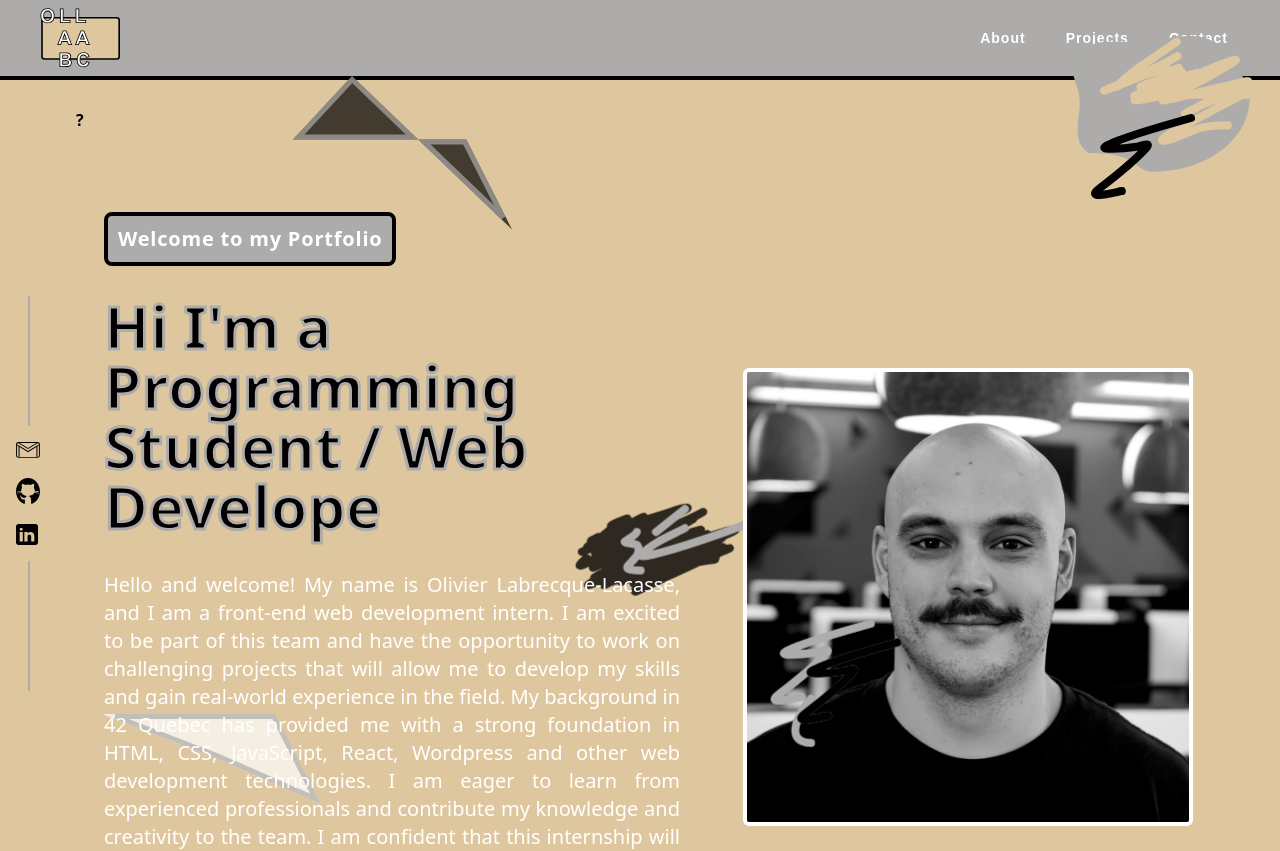
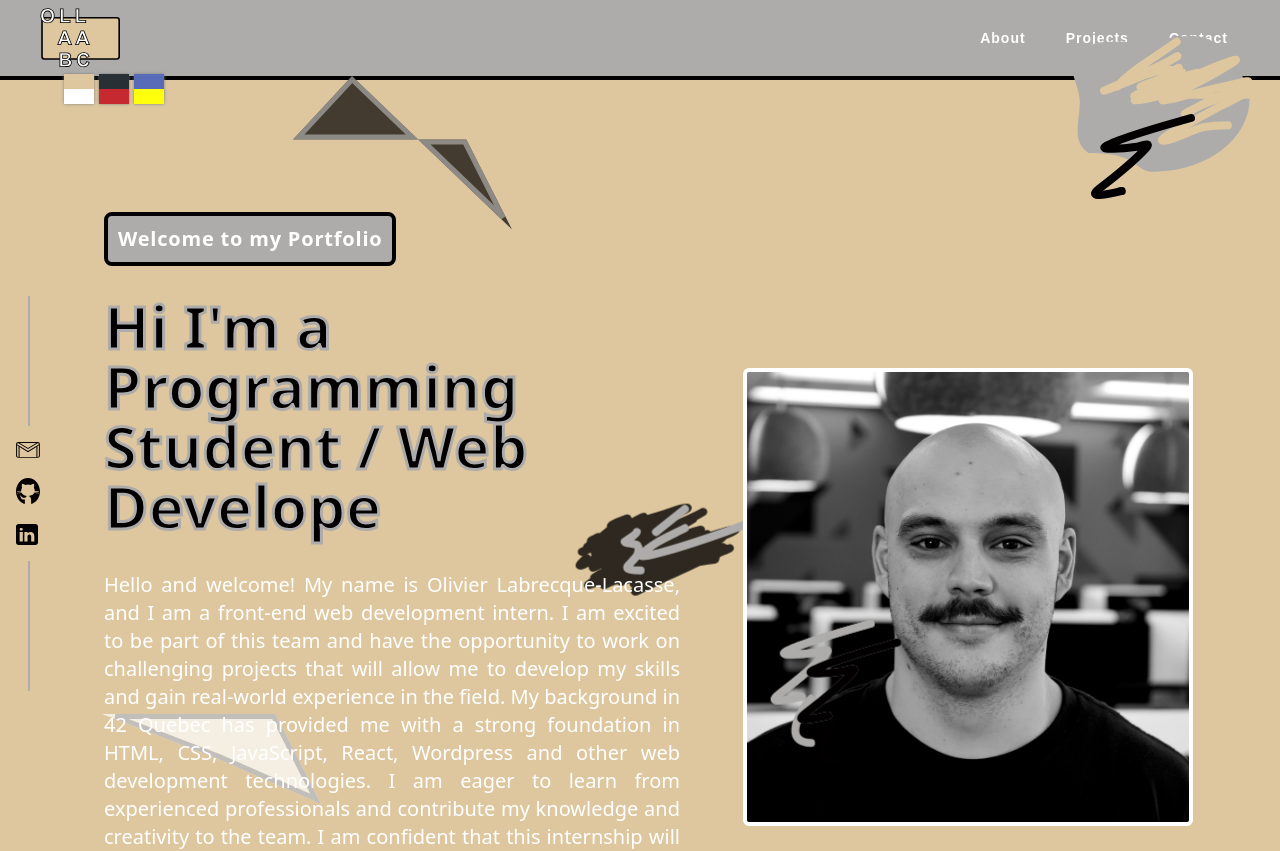
Before and after one commit to tetedecactus/react_tailwind_portfolio, a React (Create React App) app: page / in a window 1280 px wide. Shown: the top 851 px of the page. Built offline with nearby package versions, Linux system fonts and the light colour scheme.

Commit message:
theme button done

```diff
--- a/src/components/Home.jsx
+++ b/src/components/Home.jsx
@@ -4,17 +4,17 @@ import NavBar from "./NavBar";
 import SocialIcons from "./SocialIcons";
 import "../../src/App.scss";
 import "../style/Home.scss";
-import { useContext,useEffect } from "react";
+import { useContext, useEffect } from "react";
 import { ThemeContext } from "../context/ThemeContext.js";
 import ContactForm from "./ContactForm";
 import Footer from "./Footer";
-import React from 'react'
-import '../style/ToggleButton.scss'
+import React from "react";
+import "../style/ToggleButton.scss";
 import ProjectTabs from "./Projects/Projects";
+import ToggleButton from "./ToggleButton";
 function HomePage() {
   // class Homepage extends React.Component {
   const { theme, setTheme } = useContext(ThemeContext);
-
 
   return (
     <section id="themeButton" className={theme}>
@@ -24,17 +24,7 @@ function HomePage() {
       <CvButton />
       <ProjectTabs />
       <ContactForm />
-          <button
-            id='But'
-            className="But relative border font-bold rounded-md px-4 py-4 mt-6 ml-14"
-            onClick={() =>
-              setTheme(
-                theme === "light" ? "dark" : theme === "dark" ? "CSM" : "light"
-              )
-            }
-          >
-            ?
-          </button>
+      <ToggleButton />
       <Footer />
     </section>
   );
--- a/src/components/ToggleButton.jsx
+++ b/src/components/ToggleButton.jsx
@@ -4,36 +4,15 @@ import { ThemeContext } from "../context/ThemeContext.js";
 
 function ToggleButton () {
     const { theme, setTheme } = useContext(ThemeContext);
-    // const themeButton = document.getElementById("theme-button");
-    // const body = document.body;
 
-    // themeButton.addEventListener("click", function() {
-    // // Vérifiez la classe actuelle du corps de la page et modifiez-la en conséquence
-    // if (body.classList.contains("dark")) {
-    //     body.classList.remove("dark");
-    //     body.classList.add("light");
-    //     themeButton.textContent = "Thème sombre";
-    // } else if (body.classList.contains("light")) {
-    //     body.classList.remove("light");
-    //     body.classList.add("CSM");
-    //     themeButton.textContent = "Thème lumineux";
-    // } else {
-    //     body.classList.remove("CSM");
-    //     body.classList.add("dark");
-    //     themeButton.textContent = "Thème ChainSaw Man";
-    // }
-    // });
-    const handleClick = ( theme ) => {
-        setTheme(theme);
-    }
 
     return (
-        <div class="theme-container shadow-dark">
-            <button type="button" onCLick={() => handleClick('light')} class="theme-button light-button" alt="Light Mode">
+        <div className="theme-container shadow-dark">
+            <button id="1" type="button" onClick={() => setTheme('light')} className="theme-button light-button" alt="Light Mode">
             </button>
-            <button type="button" onCLick={() => handleClick('dark')} class="theme-button dark-button" alt="Dark Mode">
+            <button id="2" type="button" onClick={() => setTheme('dark')} className="theme-button dark-button" alt="Dark Mode">
             </button>
-            <button type="button" onCLick={() => handleClick('CSM')} class="theme-button CSM-button" alt="ChainSawMan Mode">
+            <button id="3" type="button" onClick={() => setTheme('CSM')} className="theme-button CSM-button" alt="ChainSawMan Mode">
             </button>
         </div>
     );
--- a/src/context/ThemeContext.js
+++ b/src/context/ThemeContext.js
@@ -4,7 +4,8 @@ import React, { createContext, useState} from "react";
 export const ThemeContext = createContext({ theme: 'dark', undefined });
 
 export const ThemeProvider = function({ children }) {
-    const [theme, setTheme] = useState('light');
+    const [theme, setTheme] = useState('light' || 'dark' || 'CSM');
+
 
     return React.createElement(
         ThemeContext.Provider,
--- a/src/style/Home.scss
+++ b/src/style/Home.scss
@@ -3,8 +3,7 @@
 .But {
   top: 8%;
   left: 0%;
-	position:fixed;
-
+  position: fixed;
 }
 
 .But:hover {
@@ -28,7 +27,6 @@
     border: 4px solid map-get($light-mode, --bg-color);
     // color: map-get($light-mode, --cv-button-text-color);
     // background-color: map-get($light-mode, --bg-cv-button-color);
-
   }
   // 	.But:hover {
   // 		color: map-get($light-mode, --cv-button-text-color-hover);
--- a/src/style/Project.scss
+++ b/src/style/Project.scss
@@ -12,6 +12,10 @@
   transition: 0.3ms ease-in-out;
 }
 
+.onglet-project {
+  left: 5%;
+  right: 5%;
+}
 // .cube {
 //   position: relative;
 //   width: 350px;
--- a/src/style/ToggleButton.scss
+++ b/src/style/ToggleButton.scss
@@ -1,4 +1,17 @@
-@import './LightDarkMode.scss';
+@import "./LightDarkMode.scss";
+
+.theme-container {
+  top: 8%;
+  left: 5%;
+  position: fixed;
+}
+
+.theme-button id {
+  transition: transform 3.5s ease-in-out;
+
+  // transform: translateX(10%);
+  transform: rotate(1440deg);
+}
 
 .theme-button {
   /* Create a square. */
@@ -19,19 +32,16 @@
 }
 
 .theme-button.light-button {
-
-    border-top: 15px solid map-get($light-mode, --bg-color);
-    border-bottom: 15px solid map-get($light-mode, --navbar-link-color);;
+  border-top: 15px solid map-get($light-mode, --bg-color);
+  border-bottom: 15px solid map-get($light-mode, --navbar-link-color);
 }
 
 .theme-button.dark-button {
-
   border-top: 15px solid map-get($dark-mode, --bg-navbar-color);
-  border-bottom: 15px solid map-get($dark-mode, --navbar-link-color);;
+  border-bottom: 15px solid map-get($dark-mode, --navbar-link-color);
 }
 
 .theme-button.CSM-button {
-
   border-top: 15px solid map-get($CSM-mode, --bg-color);
-  border-bottom: 15px solid map-get($CSM-mode, --navbar-link-color);;
+  border-bottom: 15px solid map-get($CSM-mode, --navbar-link-color);
 }
```
Also changed, not shown: src/components/CvButton.jsx (+7 -2 lines). Lines whose indentation alone changed are shown as unchanged.
